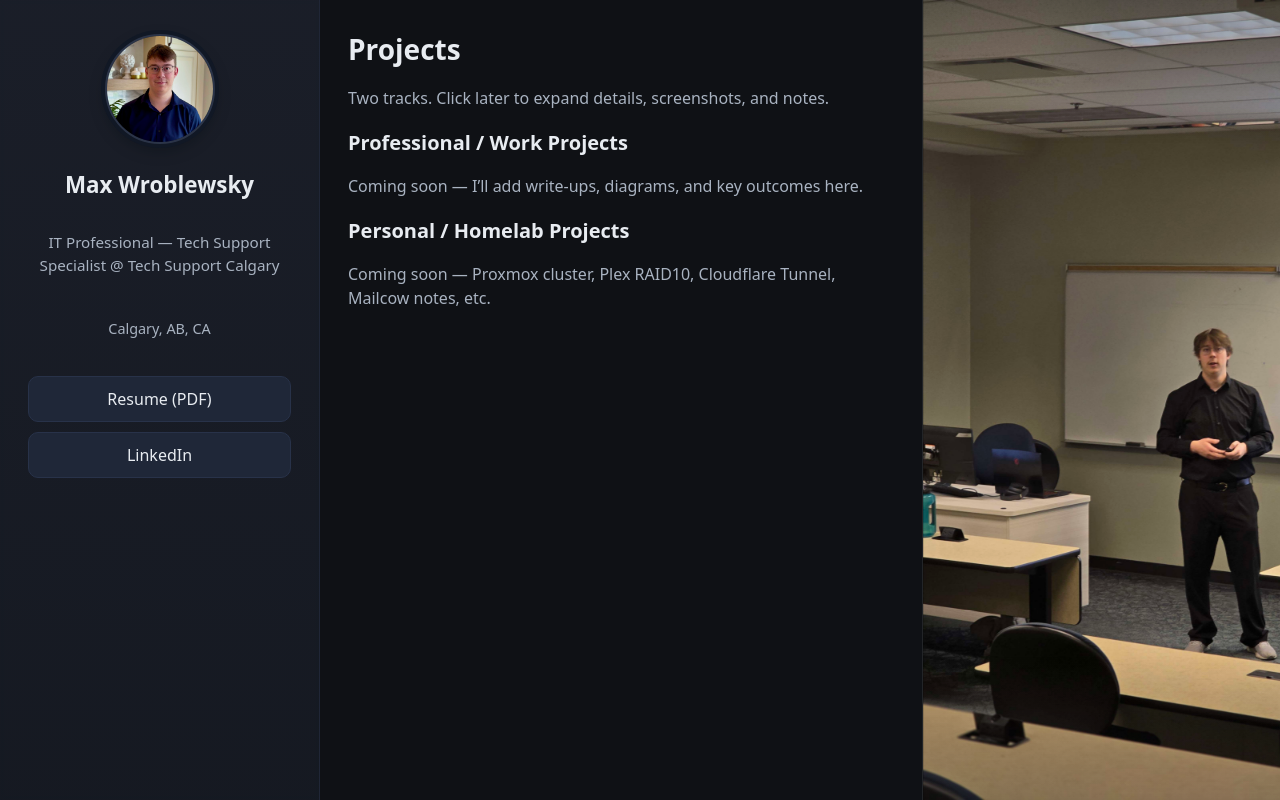
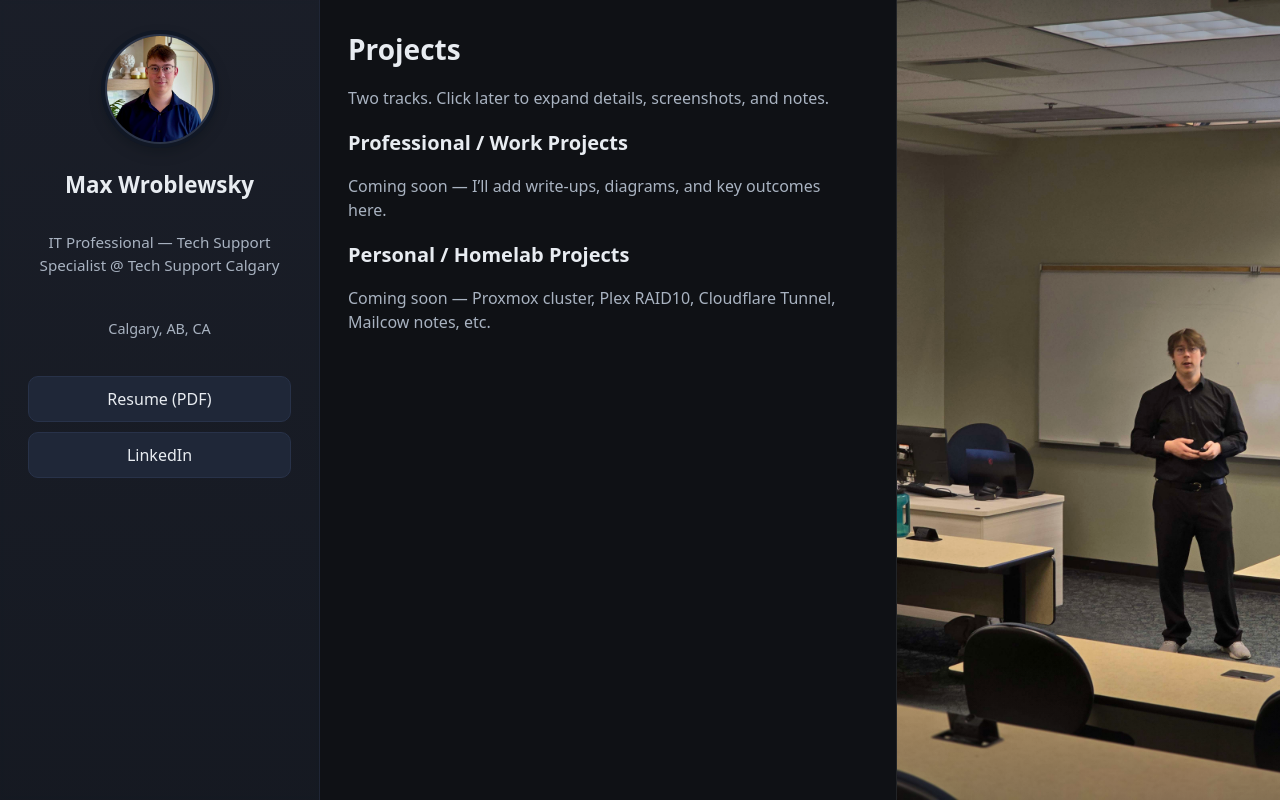
Before and after one commit to vvMaxwell/max-website, a plain HTML site: page index.html in a window 1280 px wide. Drawn offline with nearby package versions, Linux system fonts and the light colour scheme.

Commit message:
Update index.html

```diff
--- a/index.html
+++ b/index.html
@@ -6,70 +6,6 @@
   <title>Max Wroblewsky</title>
   <meta name="description" content="Max Wroblewsky — IT Professional, Tech Support Specialist @ Tech Support Calgary. Calgary, AB, Canada." />
   <link rel="stylesheet" href="style.css" />
-  <style>
-  /* Right-side “cinematic” photo panel */
-  .sidephoto{
-    position: fixed;
-    right: 0; top: 0; bottom: 0;
-    width: clamp(260px, 28vw, 520px);
-    overflow: hidden;
-    z-index: 1;                  /* above bg, below content/sidebar */
-    border-left: 1px solid rgba(255,255,255,.08);
-    background: #0f1115;         /* fallback while image loads */
-    box-shadow: inset 12px 0 24px rgba(0,0,0,.35); /* subtle inner vignette on left edge */
-  }
-  .sidephoto img{
-    height: 100%;
-    width: auto;
-    object-fit: cover;
-    /* Nudge framing so YOU are centered even if the image is wide */
-    object-position: 62% center; /* tweak 55–70% to taste */
-    /* Make it feel crisp but not over-saturated */
-    filter: saturate(1.02) contrast(1.05) brightness(.98);
-    display:block;
-    transform: translateZ(0);    /* ensures smooth rendering */
-  }
-
-  /* Soft gradient overlays for readability and polish */
-  .sidephoto::before,
-  .sidephoto::after{
-    content:"";
-    position:absolute; inset:0; pointer-events:none;
-  }
-  /* Left-to-right darkening so center text pops */
-  .sidephoto::before{
-    background: linear-gradient(90deg,
-      rgba(15,17,21,0.55) 0%,
-      rgba(15,17,21,0.35) 24%,
-      rgba(15,17,21,0.20) 55%,
-      rgba(15,17,21,0.00) 100%);
-    mix-blend-mode: multiply;
-  }
-  /* Top/bottom fade to hide ceiling/table edges */
-  .sidephoto::after{
-    background: linear-gradient(180deg,
-      rgba(15,17,21,.35) 0%,
-      rgba(15,17,21,0) 18%,
-      rgba(15,17,21,0) 82%,
-      rgba(15,17,21,.35) 100%);
-  }
-
-  /* Keep main content clear of the photo on wide screens */
-  @media (min-width: 901px){
-    .main{ margin-right: clamp(280px, 30vw, 540px); }
-  }
-
-  /* Hide the panel on small screens */
-  @media (max-width: 900px){
-    .sidephoto{ display:none; }
-    .main{ margin-right:0; }
-  }
-
-  /* Slight tweak so hero doesn't collide with the left sidebar on very narrow viewports */
-  @media (max-width:640px){
-    .hero{ padding-top:160px; }
-  }
-</style>
 </head>
 <body>
   <!-- Background canvas (particles) -->
```
